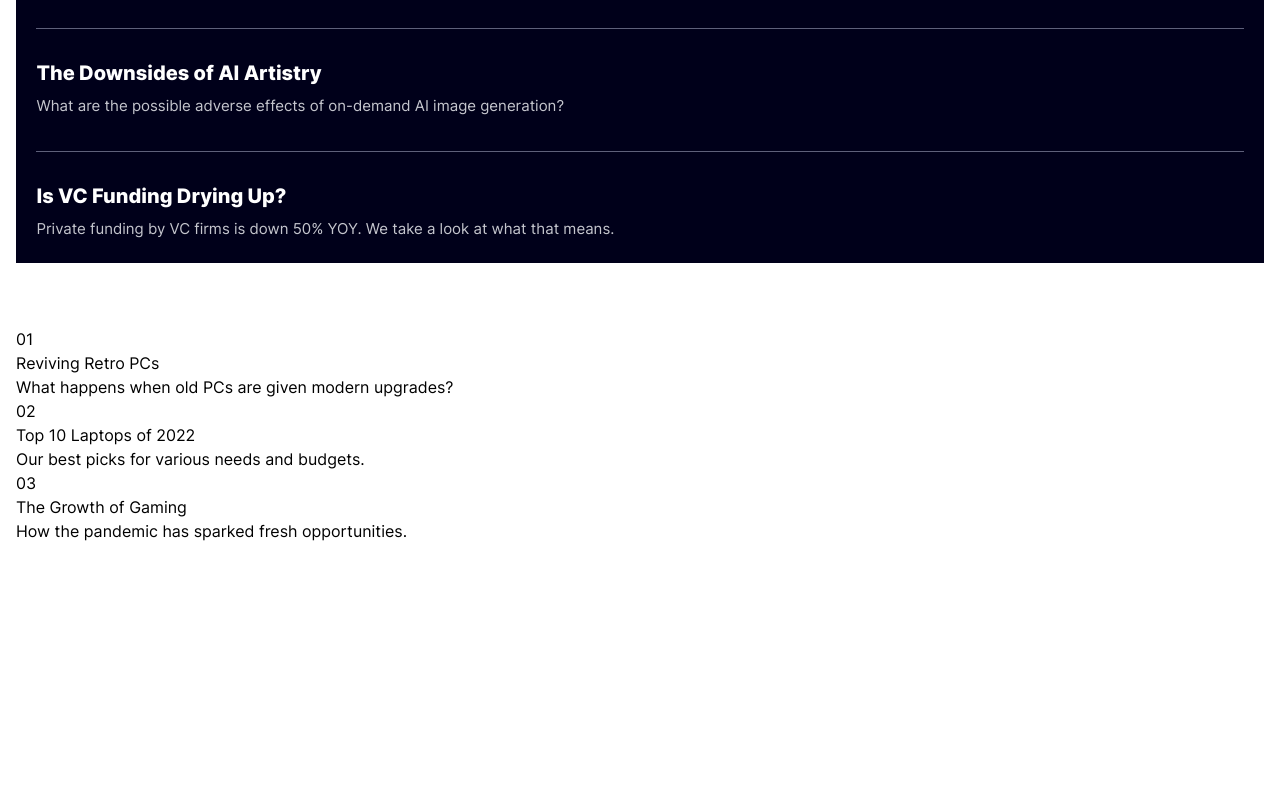
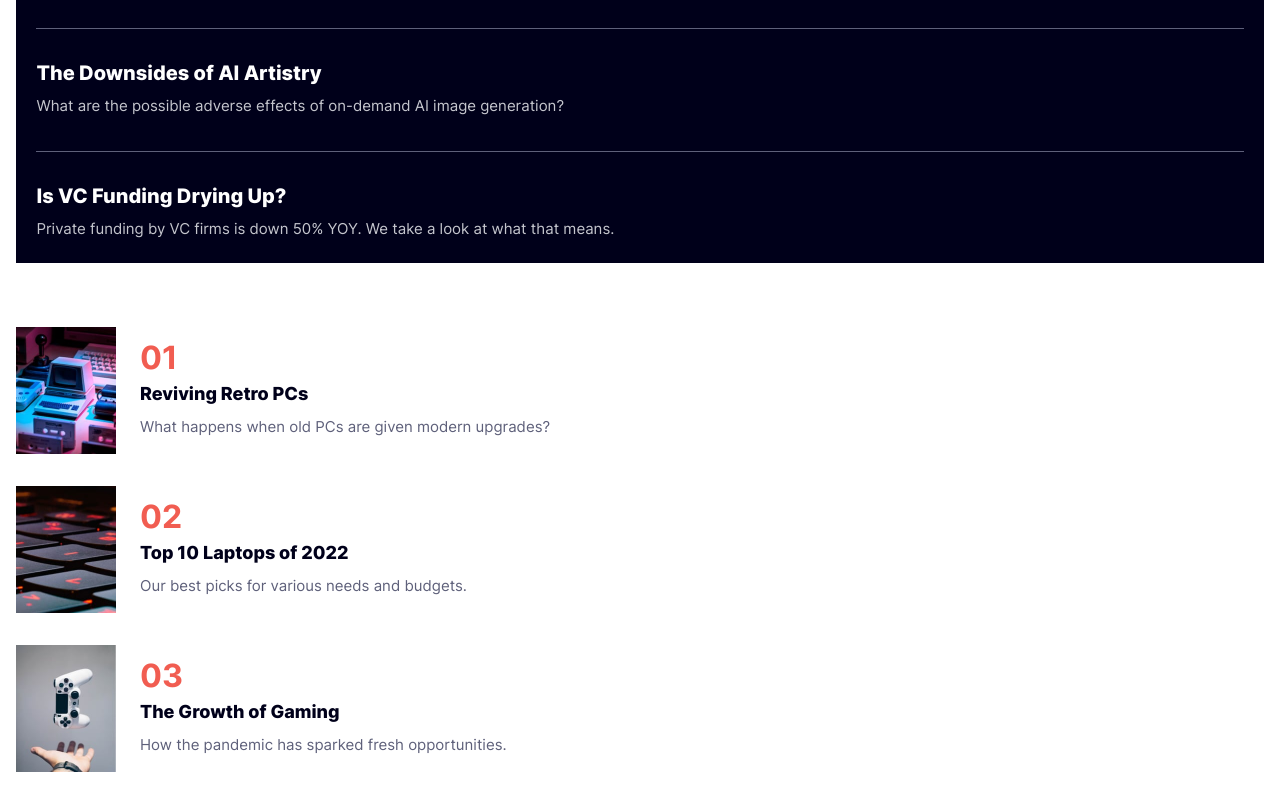
Before and after one commit to cjoak1028/news-homepage, a website: page index.html in a window 1280 px wide. Shown: the part 786-1586 px from the top of the page. Before the commit the page ends 1357 px from the top, so only its background shows below. Drawn offline with Linux system fonts and the light colour scheme.

Commit message:
Implement article list section

```diff
--- a/index.html
+++ b/index.html
@@ -91,21 +91,48 @@
           </p>
         </article>
       </section>
-      <div class="col-span-full">
-        <article>
-          <h4>01</h4>
-          <h5>Reviving Retro PCs</h5>
-          <p>What happens when old PCs are given modern upgrades?</p>
+      <div class="col-span-full flex flex-col gap-8">
+        <article class="flex gap-6 min-h-[7.9375rem]">
+          <div
+            class="bg-[url(./assets/images/image-retro-pcs.jpg)] bg-center bg-cover w-25 flex-shrink-0"
+          ></div>
+          <div class="self-center">
+            <h4 class="text-[2rem]/8 text-red-500 font-bold mb-2">01</h4>
+            <h5 class="text-lg/6 text-navy-950 font-extrabold mb-2">
+              Reviving Retro PCs
+            </h5>
+            <p class="text-[0.9375rem]/6.5 text-navy-600">
+              What happens when old PCs are given modern upgrades?
+            </p>
+          </div>
         </article>
-        <article>
-          <h4>02</h4>
-          <h5>Top 10 Laptops of 2022</h5>
-          <p>Our best picks for various needs and budgets.</p>
+        <article class="flex gap-6 min-h-[7.9375rem]">
+          <div
+            class="bg-[url(./assets/images/image-top-laptops.jpg)] bg-center bg-cover w-25 flex-shrink-0"
+          ></div>
+          <div class="self-center">
+            <h4 class="text-[2rem]/8 text-red-500 font-bold mb-2">02</h4>
+            <h5 class="text-lg/6 text-navy-950 font-extrabold mb-2">
+              Top 10 Laptops of 2022
+            </h5>
+            <p class="text-[0.9375rem]/6.5 text-navy-600">
+              Our best picks for various needs and budgets.
+            </p>
+          </div>
         </article>
-        <article>
-          <h4>03</h4>
-          <h5>The Growth of Gaming</h5>
-          <p>How the pandemic has sparked fresh opportunities.</p>
+        <article class="flex gap-6 min-h-[7.9375rem]">
+          <div
+            class="bg-[url(./assets/images/image-gaming-growth.jpg)] bg-center bg-cover w-25 flex-shrink-0"
+          ></div>
+          <div class="self-center">
+            <h4 class="text-[2rem]/8 text-red-500 font-bold mb-2">03</h4>
+            <h5 class="text-lg/6 text-navy-950 font-extrabold mb-2">
+              The Growth of Gaming
+            </h5>
+            <p class="text-[0.9375rem]/6.5 text-navy-600">
+              How the pandemic has sparked fresh opportunities.
+            </p>
+          </div>
         </article>
       </div>
     </main>
```
Also changed, not shown: output.css.
